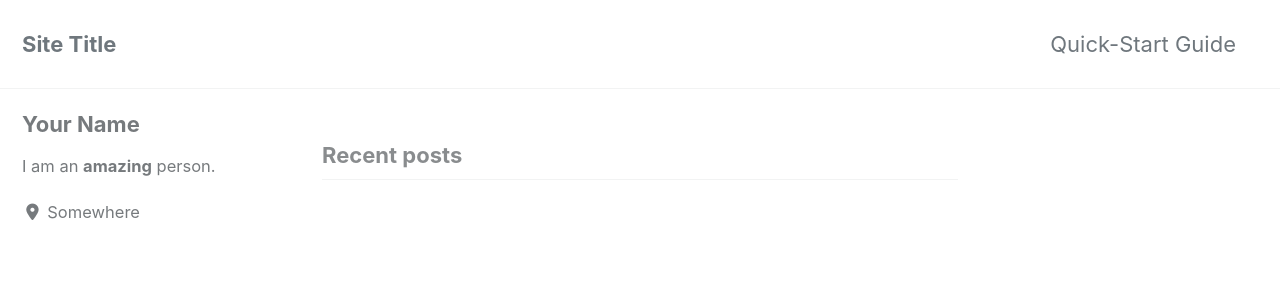
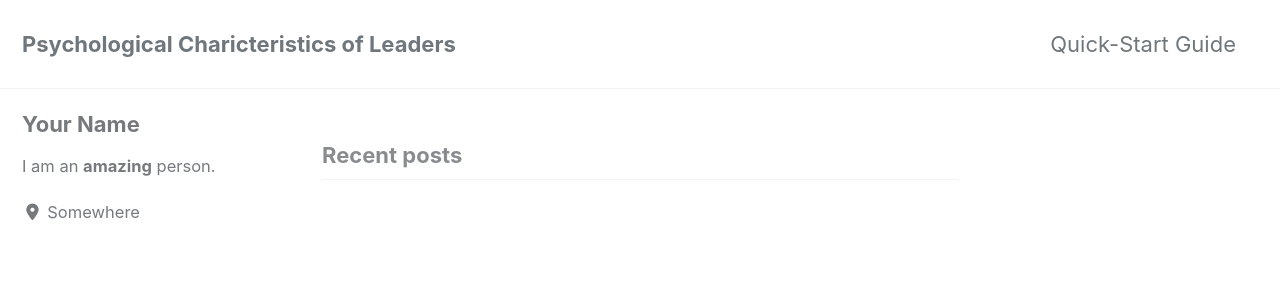
Before and after one commit to psycldataset/psycldataset.github.io, a Jekyll site: the page built from index.html, in a window 1280 px wide and 900 px high. Shown: the top 300 px of the window. Built offline with Jekyll 4.4.1, drawn with Linux system fonts in a browser that asks for light colours; cached includes are drawn as plain includes; nearby versions of some CDN libraries; the list of posts is cut into pages by our own code; some of the changed text lies outside the part shown.

Commit message:
Update _config.yml

```diff
--- a/_config.yml
+++ b/_config.yml
@@ -16,11 +16,11 @@ minimal_mistakes_skin    : "default" # "air", "aqua", "contrast", "dark", "dirt"
 
 # Site Settings
 locale                   : "en-US"
-title                    : "Site Title"
+title                    : "Psychological Charicteristics of Leaders"
 title_separator          : "-"
 subtitle                 : # site tagline that appears below site title in masthead
-name                     : "Your Name"
-description              : "An amazing website."
+name                     : "psycldataset"
+description              : "Dataset Website"
 url                      : # the base hostname & protocol for your site e.g. "https://mmistakes.github.io"
 baseurl                  : # the subpath of your site, e.g. "/blog"
 repository               : # GitHub username/repo-name e.g. "mmistakes/minimal-mistakes"
```
